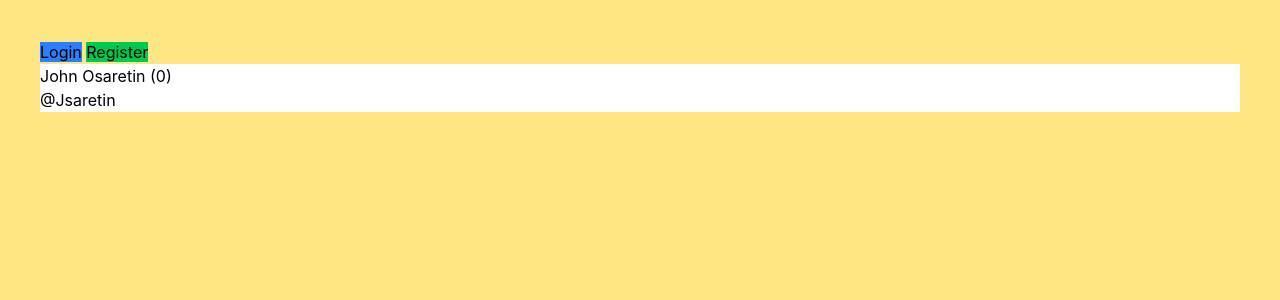
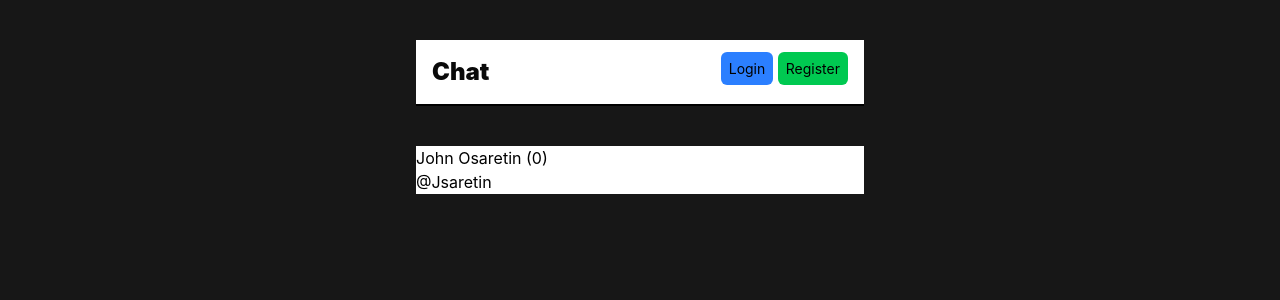
Before and after one commit to JSaretin/web3class, a SvelteKit app: page / in a window 1280 px wide. Shown: the top 300 px of the page. Built offline with nearby package versions, Linux system fonts and the light colour scheme.

Commit message:
added follow and unfollow

```diff
--- /dev/null
+++ b/src/lib/types.ts
@@ -0,0 +1,7 @@
+export interface User {
+    id: number;
+    name: string;
+    username: string;
+    password: string;
+    followsId: number[];
+}
--- a/src/routes/+layout.svelte
+++ b/src/routes/+layout.svelte
@@ -3,16 +3,10 @@
 	import favicon from "#lib/assets/favicon.svg";
 	import type { LayoutProps } from "./$types";
 	import { setContext } from "svelte";
+	import type { User } from "#lib/types.ts";
+	import { goto } from "$app/navigation";
 
 	let { children }: LayoutProps = $props();
-
-	interface User {
-		id: number;
-		name: string;
-		username: string;
-		password: string;
-		followsId: string[];
-	}
 
 	let users: User[] = $state([
 		{
@@ -23,6 +17,8 @@
 			followsId: [],
 		},
 	]);
+
+	setContext("users", users);
 
 	function addNewUser(name: string, username: string, password: string) {
 		for (const user of users) {
@@ -59,35 +55,97 @@
 		}
 	}
 
+	function getLoggedInUser() {
+		return loggedInUser;
+	}
+
+	setContext("getLoggedInUser", getLoggedInUser);
 	setContext("addNewUser", addNewUser);
 	setContext("loginUser", loginUser);
 
 	function logUserOut() {
 		loggedInUser = undefined;
 	}
+
+	function toggleFollowUser(userId: number) {
+		if (loggedInUser == undefined) {
+			goto("/login");
+			return;
+			// throw "You need to login before you can follow users";
+		}
+
+		let selectedUser: User | undefined = undefined;
+		let currentIndex: number = 0;
+
+		let userIndex: number = 0;
+
+		for (const user of users) {
+			if (user.id == userId) {
+				selectedUser = user;
+				userIndex = currentIndex;
+			}
+			currentIndex = currentIndex + 1;
+		}
+
+		if (selectedUser == undefined) {
+			throw "Not user found";
+		}
+
+		let isAlreadyFollowing = false;
+		for (const followerId of selectedUser.followsId) {
+			if (followerId == loggedInUser.id) {
+				isAlreadyFollowing = true;
+			}
+		}
+
+		if (isAlreadyFollowing) {
+			selectedUser.followsId = selectedUser.followsId.filter(
+				(id) => id != loggedInUser?.id,
+			);
+		} else {
+			selectedUser.followsId.push(loggedInUser.id);
+		}
+
+		users[userIndex] = selectedUser;
+	}
+
+	setContext("toggleFollowUser", toggleFollowUser);
 </script>
 
 <svelte:head>
 	<link rel="icon" href={favicon} />
 </svelte:head>
 
-<div class="w-full p-10 h-screen mx-auto bg-amber-200">
+<div class="w-full p-10 h-screen mx-auto bg-neutral-900">
+	<div class="max-w-md mx-auto relative">
+		<div class="flex justify-between p-4 bg-white border-b-2 mb-10">
+			<a href="/"
+				><h1 class="font-black text-2xl text-neutral-950">Chat</h1></a
+			>
+
 			<div class="">
 				{#if loggedInUser == undefined}
-			<a href="/login" class="bg-blue-500">Login</a>
-			<a href="/register" class="bg-green-500">Register</a>
+					<a href="/login" class="bg-blue-500 p-2 rounded-md text-sm"
+						>Login</a
+					>
+					<a
+						href="/register"
+						class="bg-green-500 p-2 rounded-md text-sm">Register</a
+					>
 				{:else}
-			<a href="/profile" class="bg-blue-500">Profile</a>
-			<button onclick={logUserOut} class="bg-red-500">Logout</button>
+					<a
+						href="/profile"
+						class="bg-blue-500 p-2 rounded-md text-sm"
+						>@{loggedInUser.username}</a
+					>
+					<button
+						onclick={logUserOut}
+						class="bg-red-500 p-2 rounded-md text-sm">Logout</button
+					>
 				{/if}
 			</div>
-	<div class=" flex flex-col gap-4">
-		{#each users as user (user.id)}
-			<div class="bg-white">
-				<p>{user.name} ({user.followsId.length})</p>
-				<p>@{user.username}</p>
 		</div>
-		{/each}
-	</div>
+
 		{@render children()}
 	</div>
+</div>
--- a/src/routes/+page.svelte
+++ b/src/routes/+page.svelte
@@ -1,4 +1,56 @@
 <script lang="ts">
-    import { onMount } from "svelte";
+    import { getContext } from "svelte";
+    import type { User } from "#lib/types.ts";
 
+    let users: User[] = getContext("users");
+
+    let getLoggedInUser: () => User | undefined = getContext("getLoggedInUser");
+
+    let loggedInUser = $derived(getLoggedInUser());
+
+    let toggleFollowUser: (userId: number) => void =
+        getContext("toggleFollowUser");
 </script>
+
+<!-- <h1 class="text-5xl text-white">
+    {loggedInUser?.name || "Not logged in"}
+</h1> -->
+
+<div class=" flex flex-col gap-4">
+    {#each users as user (user.id)}
+        {#if user.id != loggedInUser?.id}
+            <div
+                class="bg-white flex justify-between align-middle place-items-center"
+            >
+                <div class="">
+                    <p>{user.name} ({user.followsId.length})</p>
+                    <p>@{user.username}</p>
+                </div>
+
+                {#if loggedInUser != undefined}
+                    {#if user.followsId.filter((id) => {
+                        if (id == loggedInUser.id) {
+                            return true;
+                        }
+                    }).length > 0}
+                        <button
+                            onclick={() => {
+                                toggleFollowUser(user.id);
+                            }}
+                            class="bg-yellow-500 text-white p-2 h-fit rounded-md"
+                            >unfollow</button
+                        >
+                    {:else}
+                        <button
+                            onclick={() => {
+                                toggleFollowUser(user.id);
+                            }}
+                            class="bg-blue-500 text-white p-2 h-fit rounded-md"
+                            >follow</button
+                        >
+                    {/if}
+                {/if}
+            </div>
+        {/if}
+    {/each}
+</div>
--- a/src/routes/login/+page.svelte
+++ b/src/routes/login/+page.svelte
@@ -4,6 +4,7 @@
 
     let enteredUsername = $state("");
     let enteredPassword = $state("");
+
 
     const loginUser: (username: string, password: string) => void =
         getContext("loginUser");
```
Lines whose indentation alone changed are shown as unchanged.
